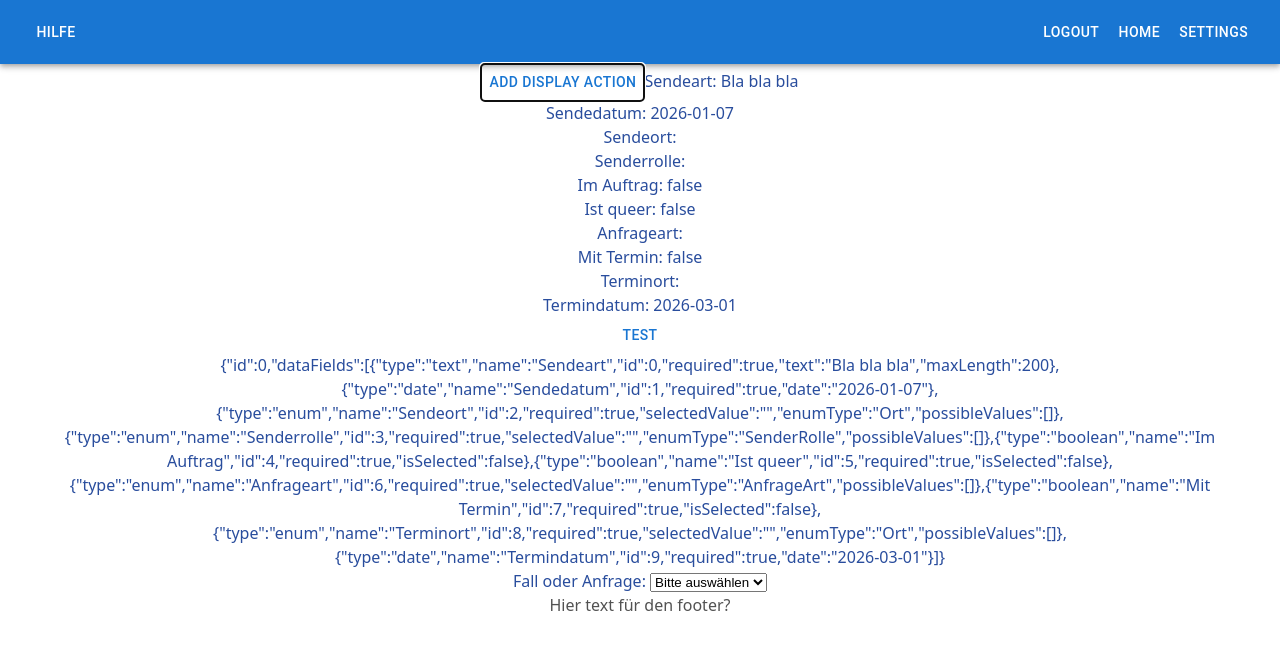
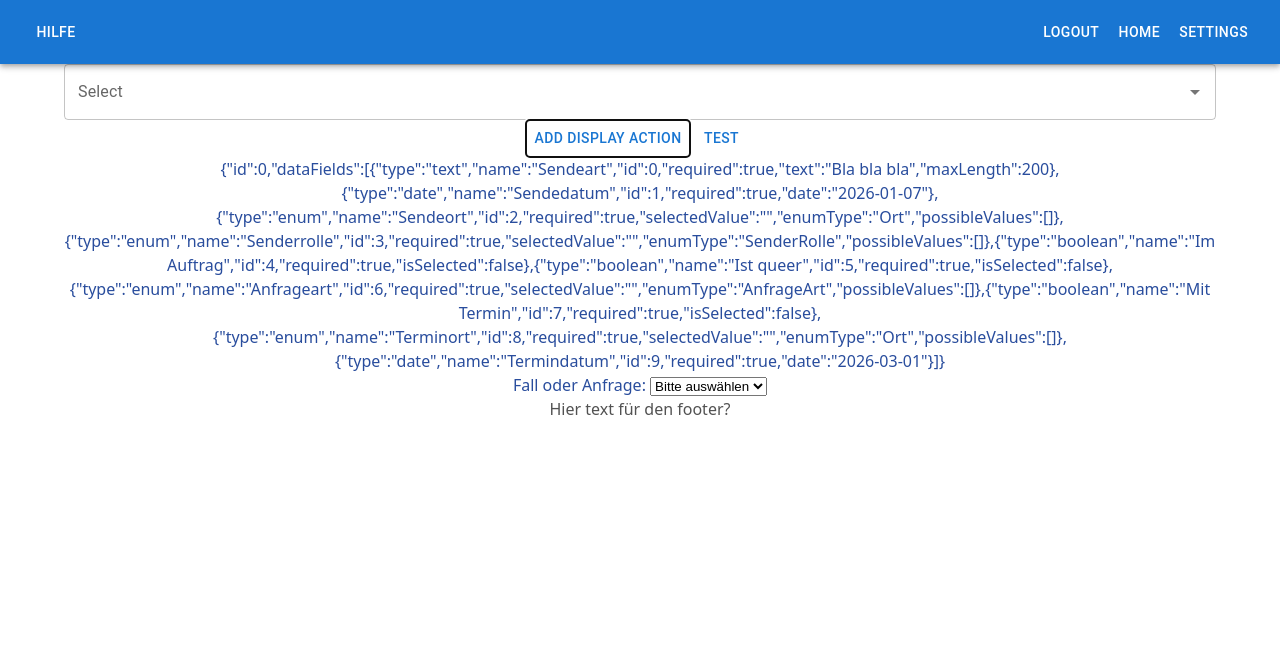
Before and after one commit to RealBiggerBo/Softwaretechnik, a React app in the folder frontend/: page /search in a window 1280 px wide. Both pictures are taken after a click on the button "ADD DISPLAY ACTION". Shown: the top 650 px of the page. Built offline with nearby package versions, Linux system fonts and the light colour scheme; the HTML template or start-up script is replaced by a standard one.

Commit message:
UPDATED:  -Preset components (QueryDisplay, DisplayActionDisplay)

```diff
--- a/frontend/src/components/DisplayActionDisplay.tsx
+++ b/frontend/src/components/DisplayActionDisplay.tsx
@@ -1,22 +1,35 @@
 import Autocomplete from "@mui/material/Autocomplete";
 import type { DataRecord } from "../classes/DataRecord";
-import type { Query } from "../classes/Query";
 import { TextField } from "@mui/material";
-import type { DisplayAction } from "../classes/FilterOption";
+import {
+  AverageFilterAction,
+  DisplayAction,
+  MinFilterAction,
+} from "../classes/FilterOption";
 
 interface Props {
-  action: DisplayAction;
+  action: { id: Number; action: DisplayAction };
   format: DataRecord;
+  onChange: (action: { id: Number; action: DisplayAction }) => void;
 }
 
-function DisplayActionDisplay({ action, format }: Props) {
+function DisplayActionDisplay({ action, format, onChange }: Props) {
   return (
     <>
       <Autocomplete
-        options={format.dataFields.map((field, i) => field.name)}
+        options={format.dataFields.map((field) => {
+          return { label: field.name, field: field };
+        })}
         renderInput={(params) => <TextField {...params} label="Select" />}
-      ></Autocomplete>{" "}
-      {format.DisplayDataRecord(true)}
+        getOptionKey={(options) => options.field.id}
+        onChange={(_, newValue) => {
+          onChange(
+            newValue == null
+              ? { id: -1, action: AverageFilterAction }
+              : { id: newValue.field.id, action: action.action },
+          );
+        }}
+      ></Autocomplete>
     </>
   );
 }
--- a/frontend/src/components/QueryDisplay.tsx
+++ b/frontend/src/components/QueryDisplay.tsx
@@ -1,31 +1,47 @@
 import type { DataRecord } from "../classes/DataRecord";
-import type { Query } from "../classes/Query";
-import { Button, TextField } from "@mui/material";
+import { Query } from "../classes/Query";
+import { Button } from "@mui/material";
 import DisplayActionDisplay from "./DisplayActionDisplay";
-import { DisplayAction, MaxFilterAction } from "../classes/FilterOption";
+import { MaxFilterAction } from "../classes/FilterOption";
 
 interface Props {
   query: Query;
   format: DataRecord;
+  onChange: React.Dispatch<React.SetStateAction<Query>>;
 }
 
-function QueryDisplay({ query, format }: Props) {
+function QueryDisplay({ query, onChange, format }: Props) {
   return (
     <>
       {query.displayActions.map((action, i) => (
         <DisplayActionDisplay
           action={action}
           format={format}
+          onChange={(newAction) =>
+            onChange((q) => ({
+              ...q,
+              displayActions: q.displayActions.map((a, idx) =>
+                idx === i
+                  ? { ...a, id: newAction.id, action: newAction.action }
+                  : a,
+              ),
+            }))
+          }
         ></DisplayActionDisplay>
       ))}
       <Button
-        onClick={() =>
-          query.displayActions.push({ id: -1, action: new MaxFilterAction() })
-        }
+        onClick={() => {
+          onChange((q) => ({
+            ...q,
+            displayActions: [
+              ...q.displayActions,
+              { id: -1, action: new MaxFilterAction() },
+            ],
+          }));
+        }}
       >
         Add Display Action
       </Button>
-      {format.DisplayDataRecord(true)}
     </>
   );
 }
--- a/frontend/src/pages/SearchPage.tsx
+++ b/frontend/src/pages/SearchPage.tsx
@@ -35,11 +35,9 @@ function SearchPage({ caller }: Props) {
     <div>
       <QueryDisplay
         query={query}
-        format={Object.assign(
-          new DataRecord(0, []),
-          DataRecordConverter.ConvertFormatToDataRecord(
-            Anfrage.GetNewJonsonFormat(),
-          ),
+        onChange={setQuery}
+        format={DataRecordConverter.ConvertFormatToDataRecord(
+          Anfrage.GetNewJonsonFormat(),
         )}
       />
       <Button onClick={() => alert(JSON.stringify(query))}>TEST</Button>
```
